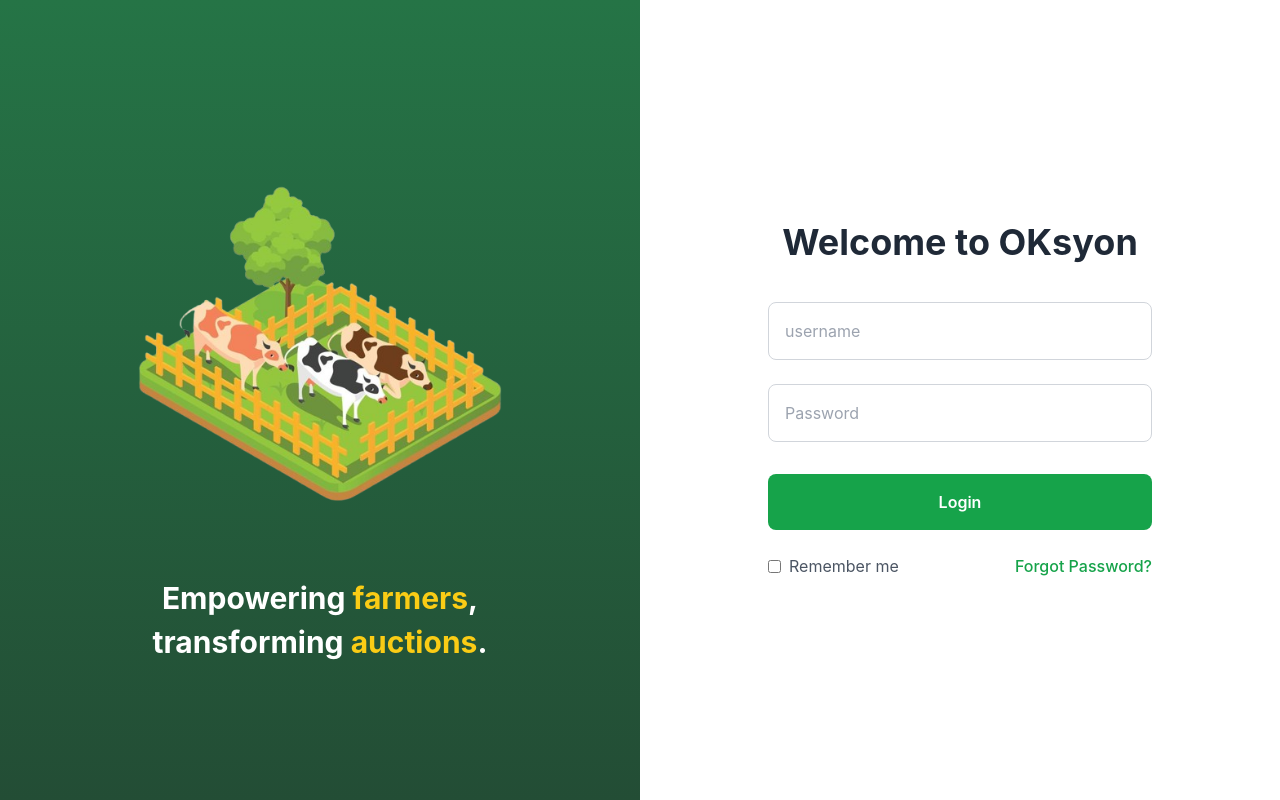
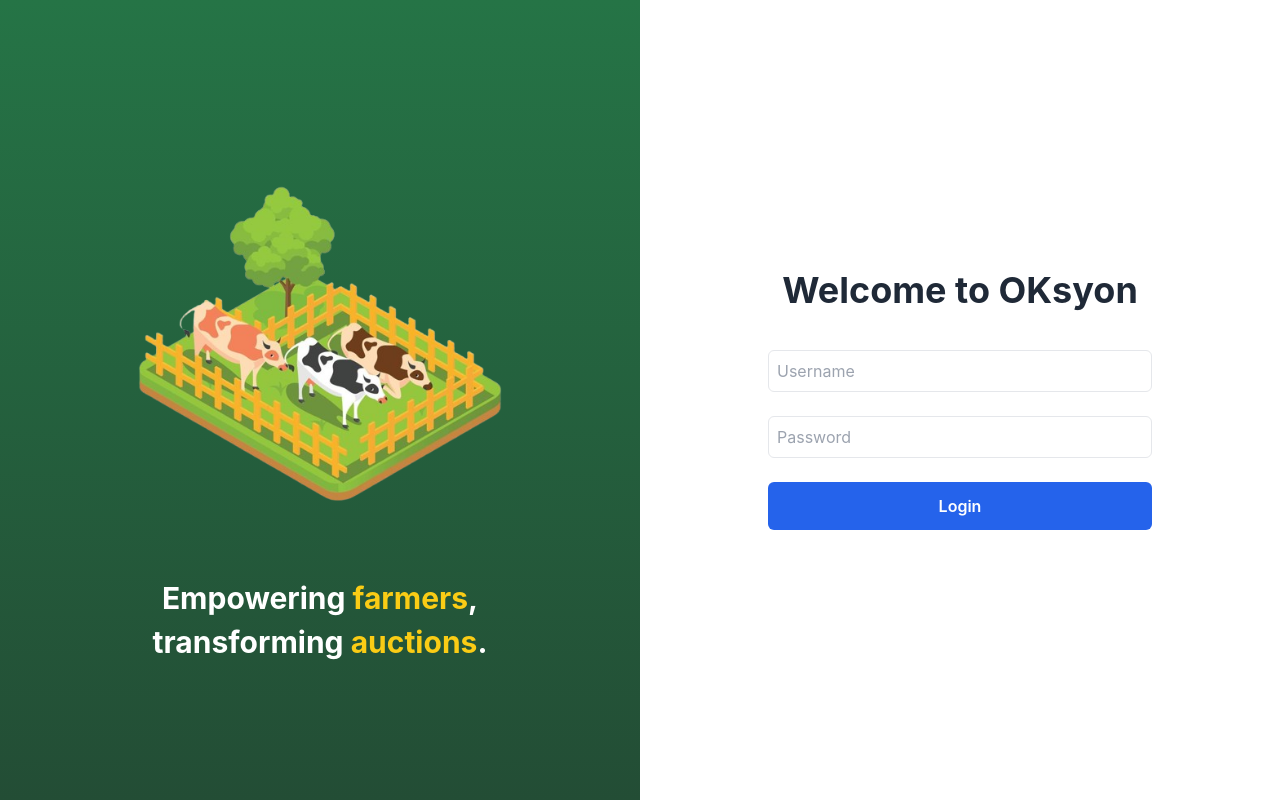
Before and after one commit to cybervince12/oksyonadmin, a React (Create React App) app: page / in a window 1280 px wide. Built offline with nearby package versions, Linux system fonts and the light colour scheme; no server answers; the database is empty.

Commit message:
admin supabase

```diff
--- a/src/components/Login.js
+++ b/src/components/Login.js
@@ -1,19 +1,43 @@
 import React, { useState } from 'react';
 import { useNavigate } from 'react-router-dom';
+import { supabase } from '../supabaseClient';  // Import Supabase client
 
 const Login = () => {
   const [username, setUsername] = useState('');
   const [password, setPassword] = useState('');
   const navigate = useNavigate();
 
-  const handleLogin = (e) => {
+  // Login handler
+  const handleLogin = async (e) => {
     e.preventDefault();
 
-    // Check if the entered username and password match 'admin123'
-    if (username === 'admin123' && password === 'admin123') {
-      navigate('/admin/dashboard');
-    } else {
-      alert('Invalid username or password');
+    try {
+      // Query the admin table to find a matching username and password
+      const { data, error } = await supabase
+        .from('admin')  // Reference the admin table
+        .select('*')    // Select all columns
+        .eq('username', username)  // Filter by username
+        .single();     // Get only the first matching result (since usernames should be unique)
+
+      if (error || !data) {
+        // Error handling if username is not found
+        alert('Invalid username or password');
+        console.error(error);
+        return;
+      }
+
+      // Check if the password matches
+      if (data.password === password) {
+        // If the password matches, redirect to the dashboard
+        navigate('/admin/dashboard');
+      } else {
+        // If password doesn't match
+        alert('Invalid username or password');
+      }
+
+    } catch (err) {
+      console.error('Login error:', err);
+      alert('An error occurred during login');
     }
   };
 
@@ -40,40 +64,27 @@ const Login = () => {
           <div className="mb-6">
             <input
               type="text"
-              placeholder="username"
+              placeholder="Username"
               value={username}
               onChange={(e) => setUsername(e.target.value)}
-              className="w-full p-4 border border-gray-300 rounded-lg focus:outline-none focus:ring focus:ring-green-500"
+              className="w-full p-2 border rounded-md"
             />
           </div>
-          <div className="mb-8">
+          <div className="mb-6">
             <input
               type="password"
               placeholder="Password"
               value={password}
               onChange={(e) => setPassword(e.target.value)}
-              className="w-full p-4 border border-gray-300 rounded-lg focus:outline-none focus:ring focus:ring-green-500"
+              className="w-full p-2 border rounded-md"
             />
           </div>
           <button
             type="submit"
-            className="w-full bg-green-600 text-white p-4 rounded-lg hover:bg-green-700 transition duration-200 font-semibold"
+            className="w-full p-3 bg-blue-600 text-white font-semibold rounded-md hover:bg-blue-500"
           >
             Login
           </button>
-          <div className="flex items-center justify-between mt-6">
-            <label className="flex items-center text-gray-600">
-              <input type="checkbox" className="mr-2" />
-              Remember me
-            </label>
-            <button
-              type="button"
-              onClick={() => alert('Forgot Password? Feature is not yet implemented.')}
-              className="text-green-600 hover:text-green-800 focus:outline-none font-medium"
-            >
-              Forgot Password?
-            </button>
-          </div>
         </form>
       </div>
     </div>
```
